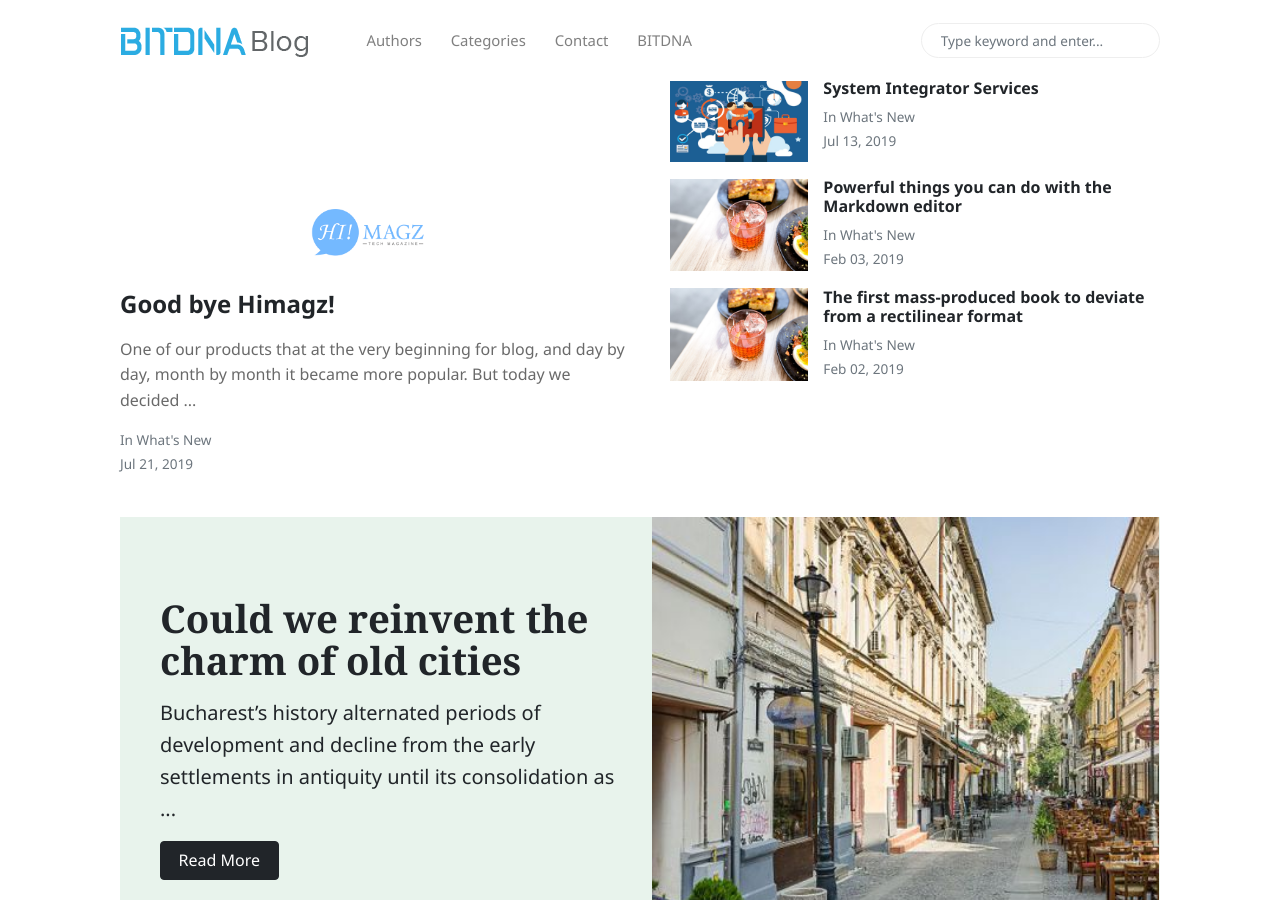
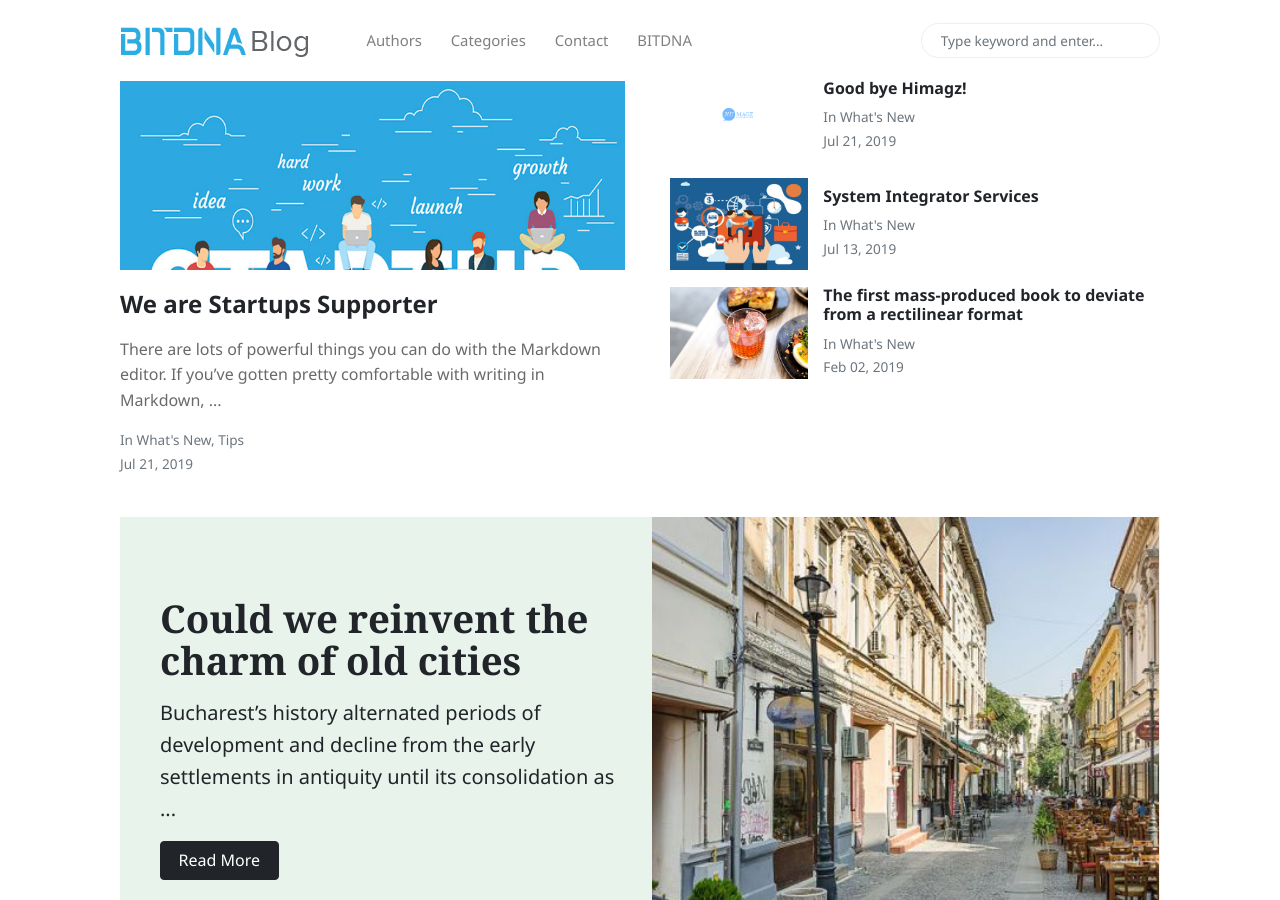
Before and after one commit to bit-dna/bitdnablog, a Jekyll site: the page built from index.html, in a window 1280 px wide and 900 px high. Built offline with Jekyll 4.4.1, drawn with Linux system fonts in a browser that asks for light colours; nearby versions of some CDN libraries; the list of posts is cut into pages by our own code.

Commit message:
get ready for new post

```diff
--- a/_posts/2019-02-03-powerful-things-markdown-editor.md
+++ b/_posts/2019-07-21-we-are-startups-supporter.md
@@ -1,10 +1,10 @@
 ---
 layout: post
-title:  "Powerful things you can do with the Markdown editor"
-author: jane
-categories: [ What's New ]
-image: assets/images/img/17.jpg
-tags: [summer]
+title:  "We are Startups Supporter"
+author: anastasia
+categories: [ What's New, Tips ]
+image: assets/images/img/startup-icon.jpg
+tags: [startup, supporter]
 ---
 There are lots of powerful things you can do with the Markdown editor. If you've gotten pretty comfortable with writing in Markdown, then you may enjoy some more advanced tips about the types of things you can do with Markdown!
 
```
Also changed, not shown: assets/images/img/5.jpg, assets/images/img/startup-icon.jpg (added).
